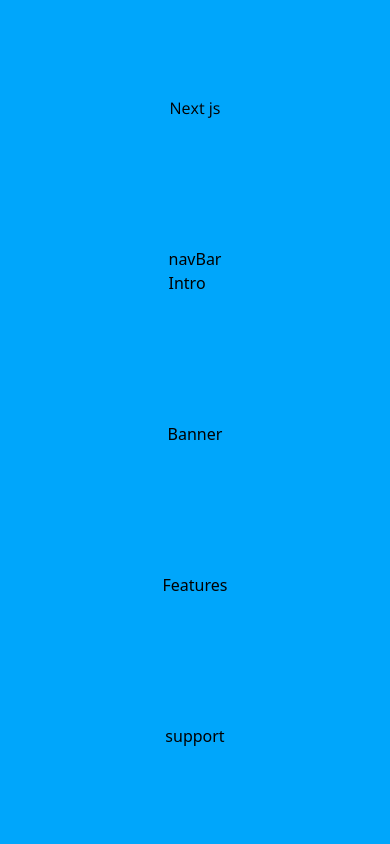
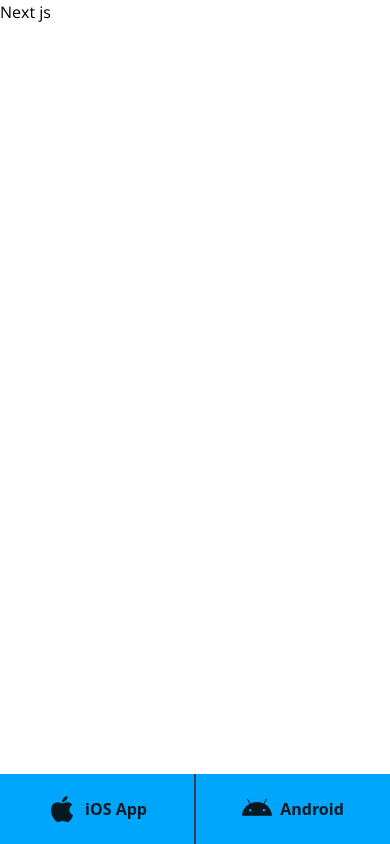
Before and after one commit to Victor-Umeh/gApp, a Next.js app: page / in a window 390 px wide. Built offline with nearby package versions, Linux system fonts and the light colour scheme.

Commit message:
mobile nav

```diff
--- a/src/app/globals.css
+++ b/src/app/globals.css
@@ -17,5 +17,5 @@
 }
 
 body {
-  background: #00a6fb;
+  background: white;
 }
--- a/src/app/page.tsx
+++ b/src/app/page.tsx
@@ -8,15 +8,13 @@
   SupportSection,
   Banner,
 } from "@/components";
+import MobileNav from "@/components/ui/mobileNav";
 
 export default function Home() {
   return (
-    <main className="flex min-h-screen flex-col items-center justify-between p-24 bg-primary">
+    <main className="">
       <h1 className="font-open text-l">Next js</h1>
-      <IntroSection />
-      <Banner />
-      <FeaturesSection />
-      <SupportSection />
+      <MobileNav />
     </main>
   );
 }
--- a/src/components/ui/mobileNav.tsx
+++ b/src/components/ui/mobileNav.tsx
@@ -1,18 +1,25 @@
 import { Android, Apple } from "@/icons";
+import Link from "next/link";
 
-const mobileNav = () => {
+const MobileNav = () => {
   return (
-    <nav>
-      <button>
-        <Apple />
-        iOS
-      </button>
-      <button>
-        <Android />
+    <nav className="fixed bottom-0 flex w-full md:hidden">
+      <a
+        href={"/store"}
+        className="py-5 text-md gap-2 font-bold w-full bg-primary flex items-center justify-center text-[#051923] border-r border-slate-700"
+      >
+        <Apple className="text-3xl" />
+        iOS App
+      </a>
+      <a
+        href={"store"}
+        className="py-5 text-md gap-2 font-bold w-full bg-primary flex items-center justify-center text-[#051923] border-l border-slate-700"
+      >
+        <Android className="text-3xl" />
         Android
-      </button>
+      </a>
     </nav>
   );
 };
 
-export default mobileNav;
+export default MobileNav;
```
